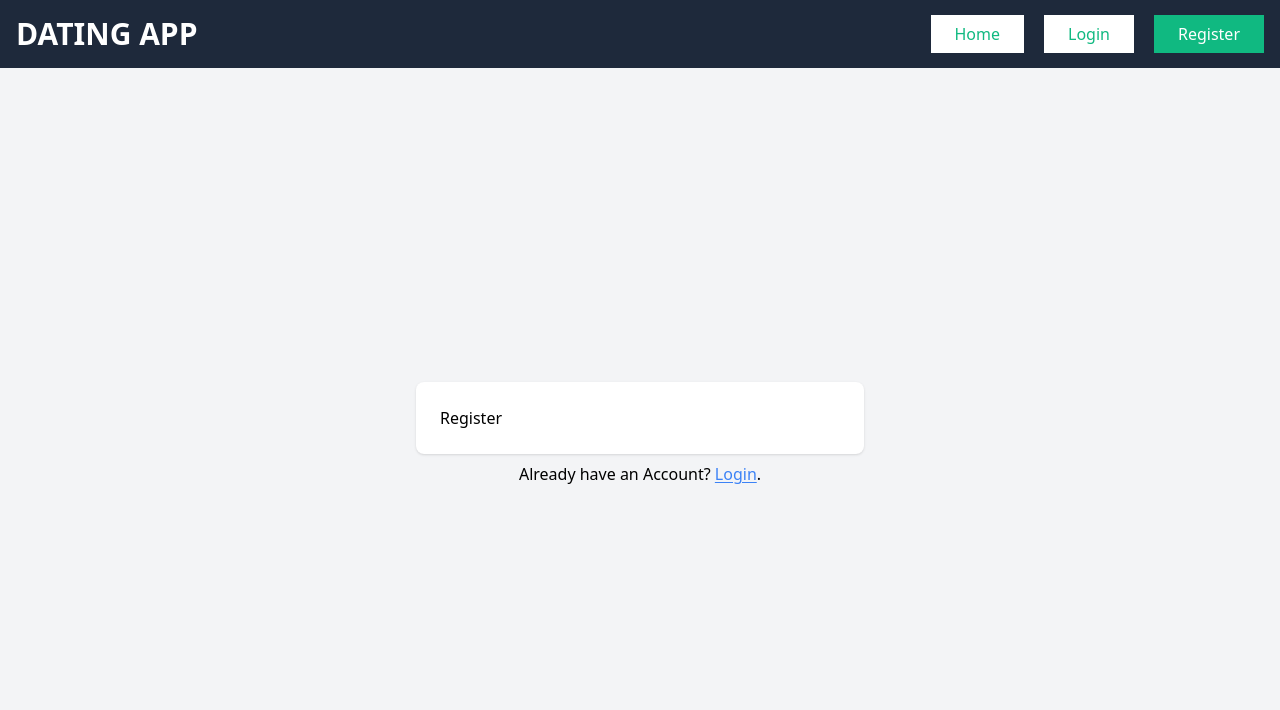
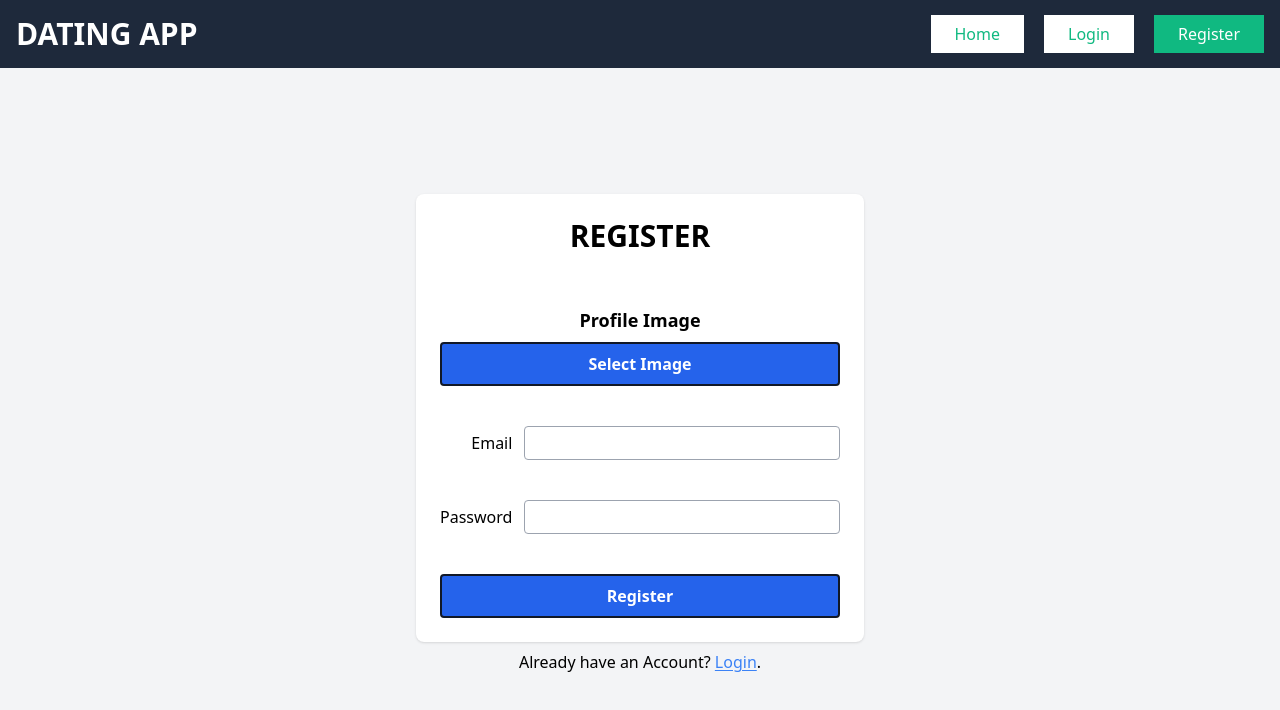
Before and after one commit to ShivangamSoni/dating-app, a React (Vite) app in the folder client/: page /register in a window 1280 px wide. Shown: the top 710 px of the page. Built offline with nearby package versions, Linux system fonts and the light colour scheme; no server answers.

Commit message:
Add: Register Page

```diff
--- a/client/src/components/Form.jsx
+++ b/client/src/components/Form.jsx
@@ -3,7 +3,9 @@ import Input from "./Input";
 export default function Form({ title, error, children, onSubmit }) {
     return (
         <>
-            <h1 className="text-3xl font-bold mb-8 text-center">{title}</h1>
+            <h1 className="text-3xl font-bold mb-8 uppercase text-center">
+                {title}
+            </h1>
             <form
                 onSubmit={onSubmit}
                 className="grid grid-cols-[auto,1fr] gap-x-3 gap-y-5 items-center justify-items-end"
@@ -40,3 +42,7 @@ Form.Error = function ({ children, align = "start" }) {
         </span>
     );
 };
+
+Form.CustomField = function ({ children }) {
+    return <div className="col-span-full w-full">{children}</div>;
+};
--- /dev/null
+++ b/client/src/pages/Register.jsx
@@ -0,0 +1,107 @@
+import { useState } from "react";
+import { useNavigate } from "react-router-dom";
+import { useMutation } from "react-query";
+import { z } from "zod";
+import { useForm } from "react-hook-form";
+import { zodResolver } from "@hookform/resolvers/zod";
+
+import axios from "../lib/axios";
+
+import Button from "../components/Button";
+import Form from "../components/Form";
+import ImagePreviewInput from "../components/ImagePreviewInput";
+
+const RegisterSchema = z.object({
+    email: z.string().email().min(1, "Email Required"),
+    password: z.string().min(8, "Password Should be at least 8 Characters"),
+});
+
+export default function Register() {
+    const navigate = useNavigate();
+    const [image, setImage] = useState(null);
+    const [imageError, setImageError] = useState("");
+
+    const registerUser = useMutation({
+        mutationFn: async (formData) => {
+            return await (
+                await axios.post("/api/auth/register", formData, {
+                    headers: {
+                        "Content-Type": "multipart/form-data",
+                    },
+                })
+            ).data;
+        },
+        onSuccess({ message }) {
+            // TODO: Show Notification
+            navigate("/login");
+        },
+    });
+
+    const {
+        register,
+        handleSubmit,
+        formState: { errors },
+    } = useForm({
+        resolver: zodResolver(RegisterSchema),
+    });
+
+    function handleClick(e) {
+        if (image == null) {
+            setImageError("Image Required");
+            e.preventDefault();
+            return;
+        }
+    }
+
+    function onSubmit({ email, password }) {
+        const formData = new FormData();
+        formData.append("email", email);
+        formData.append("password", password);
+        formData.append("image", image);
+        registerUser.mutate(formData);
+    }
+
+    const formError = registerUser.error
+        ? registerUser.error.response.data.message
+        : "";
+
+    return (
+        <>
+            <Form
+                onSubmit={handleSubmit(onSubmit)}
+                error={formError}
+                title="Register"
+            >
+                <Form.CustomField>
+                    <ImagePreviewInput
+                        onChange={({ file, error }) => {
+                            setImage(file);
+                            setImageError(error);
+                        }}
+                        label="Profile Image"
+                    />
+                </Form.CustomField>
+                <Form.Error align="center">{imageError}</Form.Error>
+                <Form.Field
+                    label="Email"
+                    inputProps={register("email")}
+                    error={errors.email?.message || ""}
+                />
+                <Form.Field
+                    label="Password"
+                    inputProps={{ ...register("password"), type: "password" }}
+                    error={errors.password?.message || ""}
+                />
+
+                <Button
+                    disabled={registerUser.isLoading}
+                    type="submit"
+                    className="col-span-full"
+                    onClick={handleClick}
+                >
+                    {registerUser.isLoading ? "Registering..." : "Register"}
+                </Button>
+            </Form>
+        </>
+    );
+}
--- a/client/src/pages/router.jsx
+++ b/client/src/pages/router.jsx
@@ -4,6 +4,7 @@ import SiteLayout from "./Layouts/SiteLayout";
 import AuthLayout from "./Layouts/AuthLayout";
 
 import Login from "./Login";
+import Register from "./Register";
 
 export const router = createBrowserRouter([
     {
@@ -13,7 +14,7 @@ export const router = createBrowserRouter([
                 element: <AuthLayout />,
                 children: [
                     { path: "login", element: <Login /> },
-                    { path: "register", element: <h1>Register</h1> },
+                    { path: "register", element: <Register /> },
                 ],
             },
             {
```
